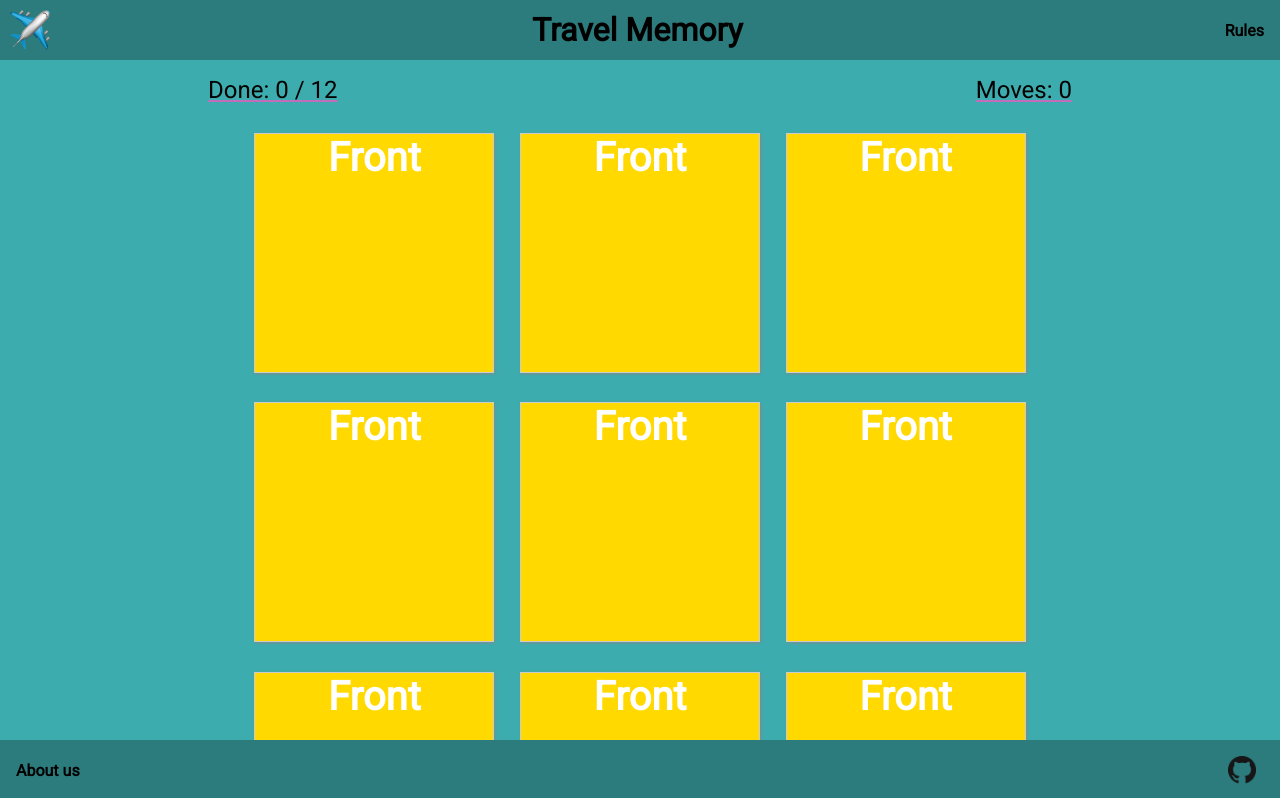
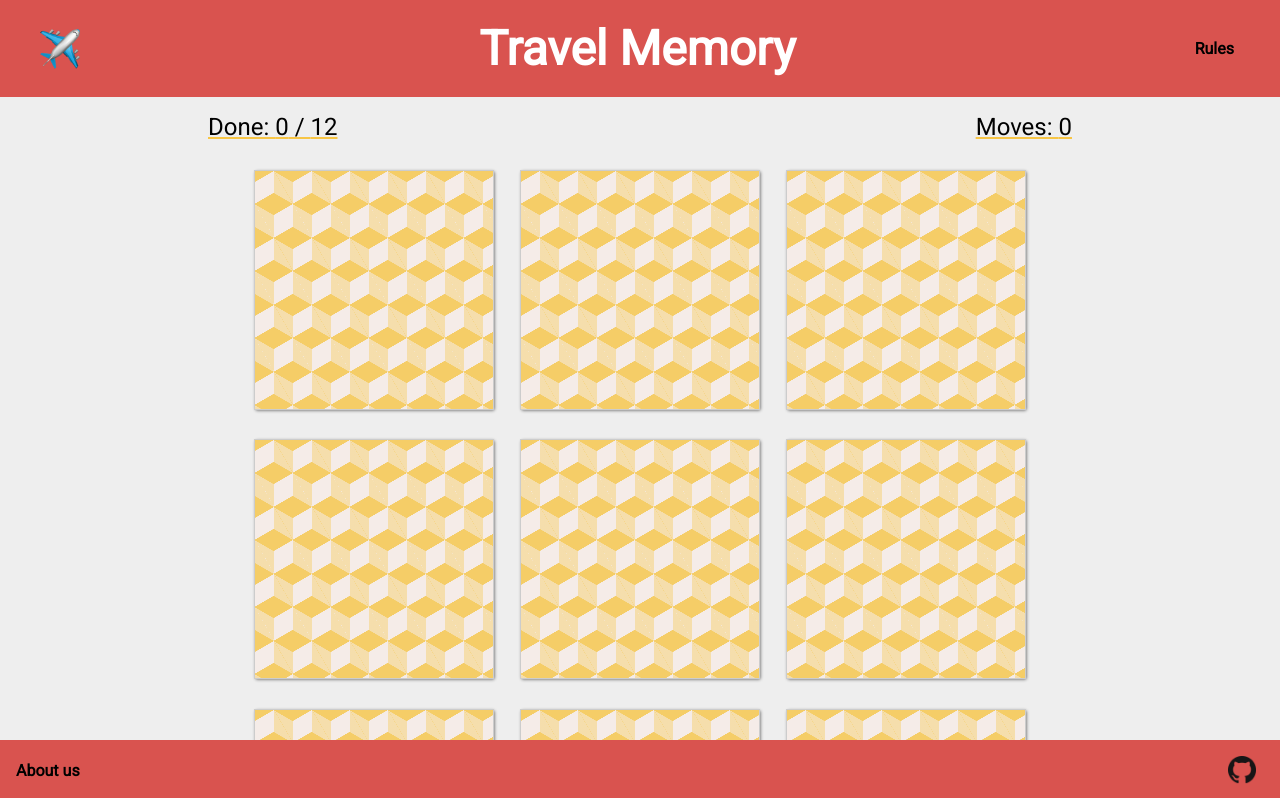
Before and after one commit to Hackathon-december-2022/Travel-memory-game, a React (Create React App) app: page / in a window 1280 px wide. Shown: the top 798 px of the page. Built offline with nearby package versions, Linux system fonts and the light colour scheme.

Commit message:
conflicts resolved

```diff
--- a/src/App.css
+++ b/src/App.css
@@ -9,8 +9,33 @@
 
 :root {
   --base-font: "Roboto", sans-serif;
-  --primary-accent: #3cacae;
-  --secondary-accent: #c26dbc;
-  --third-color: rgb(255, 217, 0);
-  --fourth-color: #2c7c7d;
+  --primary-accent: #eeeeee;
+  --secondary-accent: #444cf7;
+  --third-color: #e5e5f7;
+  --fourth-color: #87aefb;
+  --primary-card: #e5e5f7;
+  --secondary-card: #444cf7;
+  --third-card: #444cf777;
 }
+
+:root {
+  --base-font: "Roboto", sans-serif;
+  --primary-accent: #ffeead;
+  --secondary-accent: #d9534f;
+  --third-color: #e5e5f7;
+  --fourth-color: #d9534f;
+  --primary-card: #f7ece6;
+  --secondary-card: #d9534f;
+  --third-card: #f76c6c;
+}
+
+:root {
+  --base-font: "Roboto", sans-serif;
+  --primary-accent: #eeeeee;
+  --secondary-accent: #f7c545;
+  --third-color: #e5e5f7;
+  --fourth-color: #d9534f;
+  --primary-card: #f7ece6;
+  --secondary-card: #f7c545;
+  --third-card: #f7c54577;
+}
--- a/src/components/Card/Card.jsx
+++ b/src/components/Card/Card.jsx
@@ -40,9 +40,7 @@ function Card({
             : `${styles.innerCard}`
         }
       >
-        <div className={`${styles.cardFace} ${styles.cardFaceFront}`}>
-          Front
-        </div>
+        <div className={`${styles.cardFace} ${styles.cardFaceFront}`}></div>
         <div className={`${styles.cardFace} ${styles.cardFaceBack}`}>
           <img className={styles.cardImg} src={img} alt={name} />
         </div>
--- a/src/components/Card/card.module.css
+++ b/src/components/Card/card.module.css
@@ -41,7 +41,58 @@
 }
 
 .cardFaceFront {
-  background: var(--third-color);
+  background-color: var(--primary-card);
+  opacity: 0.8;
+  background-image: linear-gradient(
+      30deg,
+      var(--secondary-card) 12%,
+      transparent 12.5%,
+      transparent 87%,
+      var(--secondary-card) 87.5%,
+      var(--secondary-card)
+    ),
+    linear-gradient(
+      150deg,
+      var(--secondary-card) 12%,
+      transparent 12.5%,
+      transparent 87%,
+      var(--secondary-card) 87.5%,
+      var(--secondary-card)
+    ),
+    linear-gradient(
+      30deg,
+      var(--secondary-card) 12%,
+      transparent 12.5%,
+      transparent 87%,
+      var(--secondary-card) 87.5%,
+      var(--secondary-card)
+    ),
+    linear-gradient(
+      150deg,
+      var(--secondary-card) 12%,
+      transparent 12.5%,
+      transparent 87%,
+      var(--secondary-card) 87.5%,
+      var(--secondary-card)
+    ),
+    linear-gradient(
+      60deg,
+      var(--third-card) 25%,
+      transparent 25.5%,
+      transparent 75%,
+      var(--third-card) 75%,
+      var(--third-card)
+    ),
+    linear-gradient(
+      60deg,
+      var(--third-card) 25%,
+      transparent 25.5%,
+      transparent 75%,
+      var(--third-card) 75%,
+      var(--third-card)
+    );
+  background-size: 38px 67px;
+  background-position: 0 0, 0 0, 19px 33px, 19px 33px, 0 0, 19px 33px;
 }
 
 .cardFaceBack {
--- a/src/components/Navbar/logo.module.css
+++ b/src/components/Navbar/logo.module.css
@@ -7,3 +7,8 @@
   padding-top: 5px;
   padding-bottom: 5px;
 }
+
+.logoContainer {
+  display: flex;
+  justify-content: center;
+}
--- a/src/components/Navbar/navbar.module.css
+++ b/src/components/Navbar/navbar.module.css
@@ -4,8 +4,8 @@
   justify-content: space-between;
   align-items: center;
   width: 100%;
-  height: 60px;
   background-color: var(--fourth-color);
+  padding: 20px 30px;
 }
 
 .rules {
@@ -20,3 +20,8 @@
 .navbarLogo {
   height: 80%;
 }
+
+.headline {
+  color: white;
+  font-size: 3rem;
+}
```
